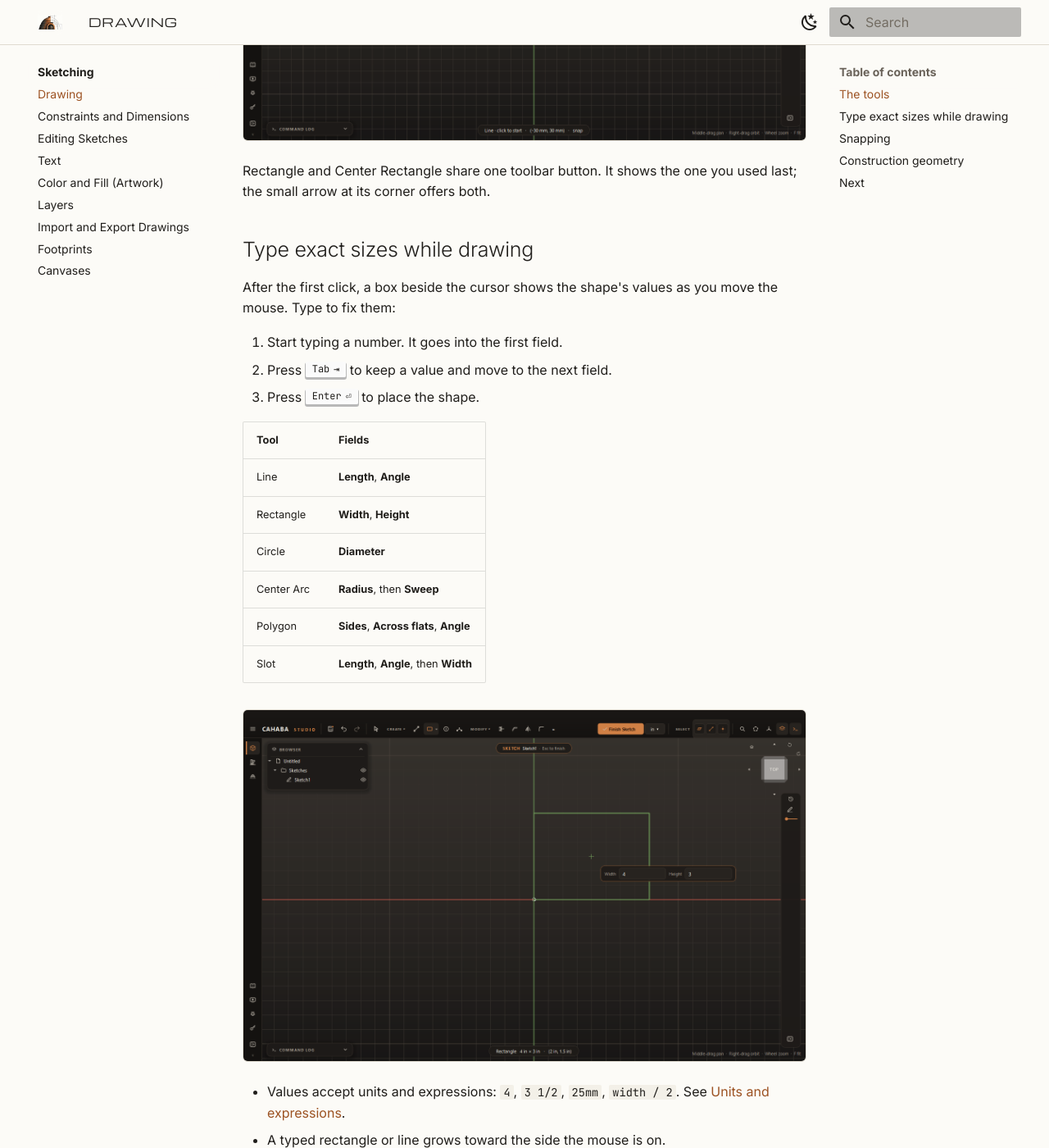
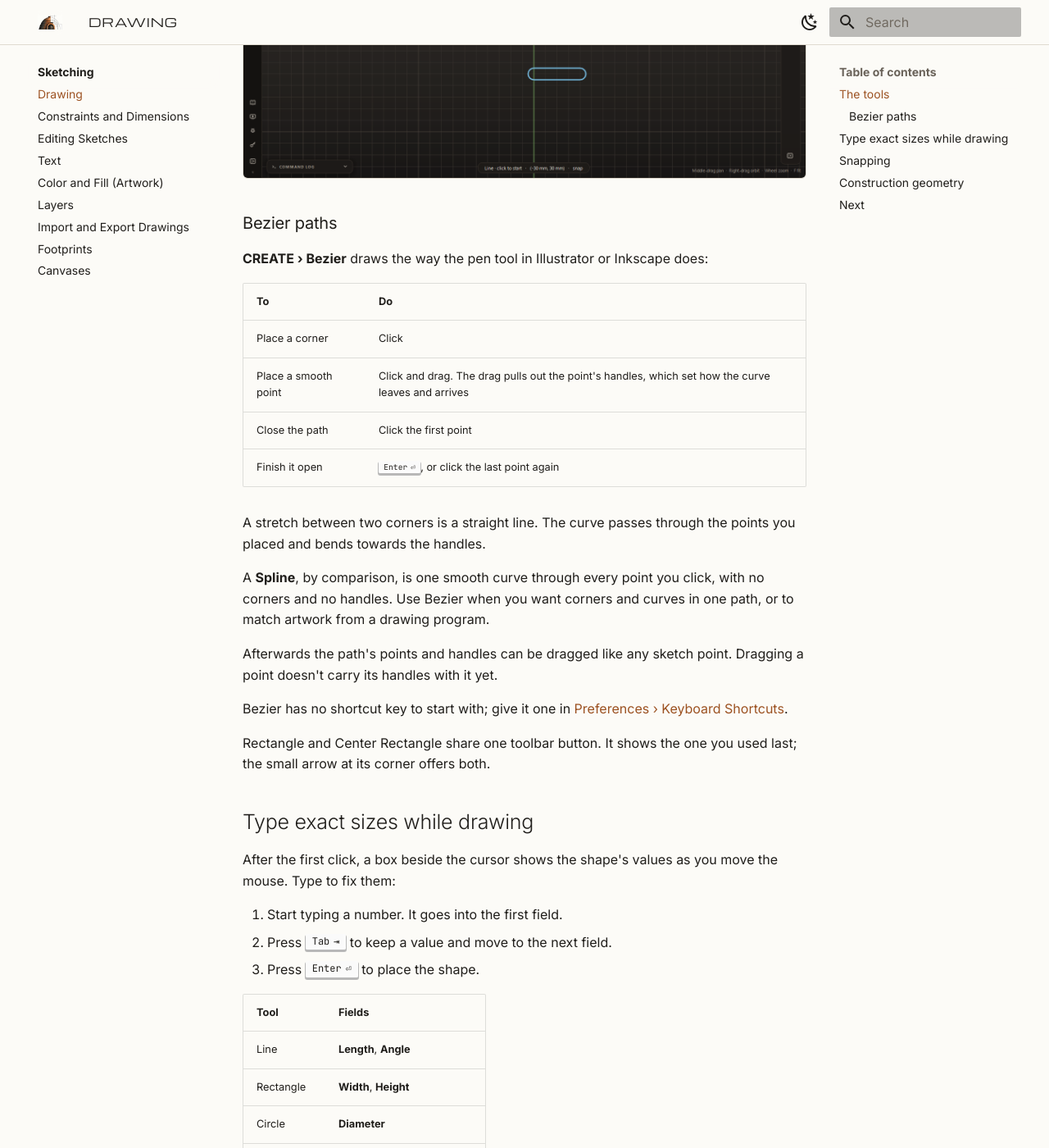
Before and after one commit to invictuscockpits/invictuscad-docs, an MkDocs documentation site: the page built from docs/sketching/drawing.md, in a window 1280 px wide and 1400 px high, scrolled down 1358 px. Shown: the whole window at 82% size. Built offline with MkDocs 1.6.1 and Material for MkDocs 9.7.7, drawn with Linux system fonts in a browser that asks for light colours; some of the changed text lies outside the part shown.

Commit message:
The Bezier pen and its paths; Box asks for its size on a card; imported curves come in as Bezier paths

```diff
--- a/docs/sketching/drawing.md
+++ b/docs/sketching/drawing.md
@@ -16,10 +16,35 @@ you press ++esc++ or click its button again, so you can draw several shapes in a
 | **Polygon** | ++g++ | Click the center, then a corner. Six sides unless you type another number; the last count is remembered |
 | **Slot** | | Click the first center, the second center, then the width |
 | **Spline** | ++s++ | Click the points it passes through. ++enter++, a double-click, or a second click on the last point finishes it; clicking the first point closes it |
+| **Bezier** | | The pen of a drawing program: see [Bezier paths](#bezier-paths) |
 | **Point** | ++p++ | One click |
 | **Text** | | Click where it goes; see [Text](text.md) |
 
 ![Sketch tools](../assets/images/sketch-tools.png)
+
+### Bezier paths
+
+**CREATE › Bezier** draws the way the pen tool in Illustrator or Inkscape does:
+
+| To | Do |
+|---|---|
+| Place a corner | Click |
+| Place a smooth point | Click and drag. The drag pulls out the point's handles, which set how the curve leaves and arrives |
+| Close the path | Click the first point |
+| Finish it open | ++enter++, or click the last point again |
+
+A stretch between two corners is a straight line. The curve passes through the points you
+placed and bends towards the handles.
+
+A **Spline**, by comparison, is one smooth curve through every point you click, with no corners
+and no handles. Use Bezier when you want corners and curves in one path, or to match artwork
+from a drawing program.
+
+Afterwards the path's points and handles can be dragged like any sketch point. Dragging a point
+doesn't carry its handles with it yet.
+
+Bezier has no shortcut key to start with; give it one in
+[Preferences › Keyboard Shortcuts](../getting-started/preferences.md#keyboard-shortcuts).
 
 Rectangle and Center Rectangle share one toolbar button. It shows the one you used last; the small
 arrow at its corner offers both.
```
Also changed, not shown: docs/modeling/history.md (+9 -1 lines), docs/sketching/import-export.md (+2 -1 lines).
